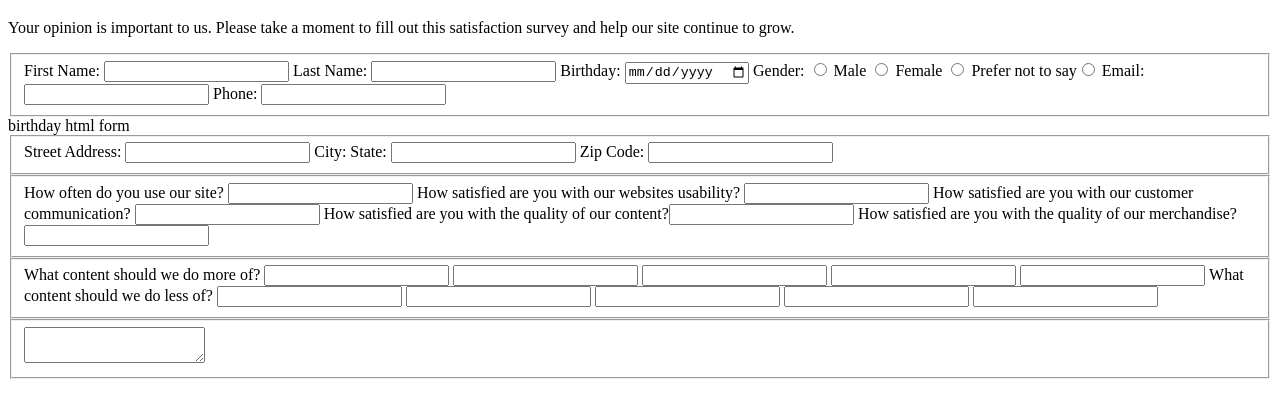
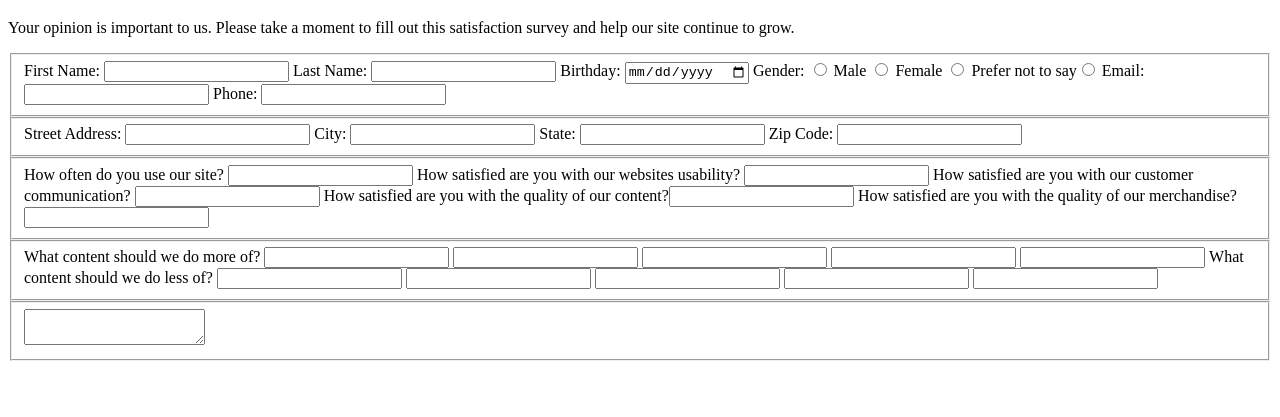
Before and after one commit to Audrey-Nichole-Willis/surveyform, a plain HTML site: page index.html in a window 1280 px wide. Shown: the part 61-478 px from the top of the page. Drawn offline with Linux system fonts and the light colour scheme.

Commit message:
added the input types to inputs in second fieldset of survey

```diff
--- a/index.html
+++ b/index.html
@@ -23,12 +23,12 @@
                 <label>Prefer not to say<Input type="radio" name="gender" value="3"></label>
                 <label>Email: <input type="email" name="email" required></label>
                 <label>Phone: <input type="tel" name="phone" pattern="[0-9]{3}-[0-9]{3}-[0-9]{4}" ></label>
-            </fieldset>birthday html form
+            </fieldset>
             <fieldset> <!--Address, City, State, Zip-->
-                <label>Street Address: <input></label>
-                <label>City: <input</label>
-                <label>State: <input></label>
-                <label>Zip Code: <input></label>
+                <label>Street Address: <input type="text"></label>
+                <label>City: <input type="text"></label>
+                <label>State: <input type="text"></label>
+                <label>Zip Code: <input type="text"></label>
             </fieldset>
             <fieldset><!--Radio-->
                 <label>How often do you use our site? <input></label><!--How often do you use our site-->
```
